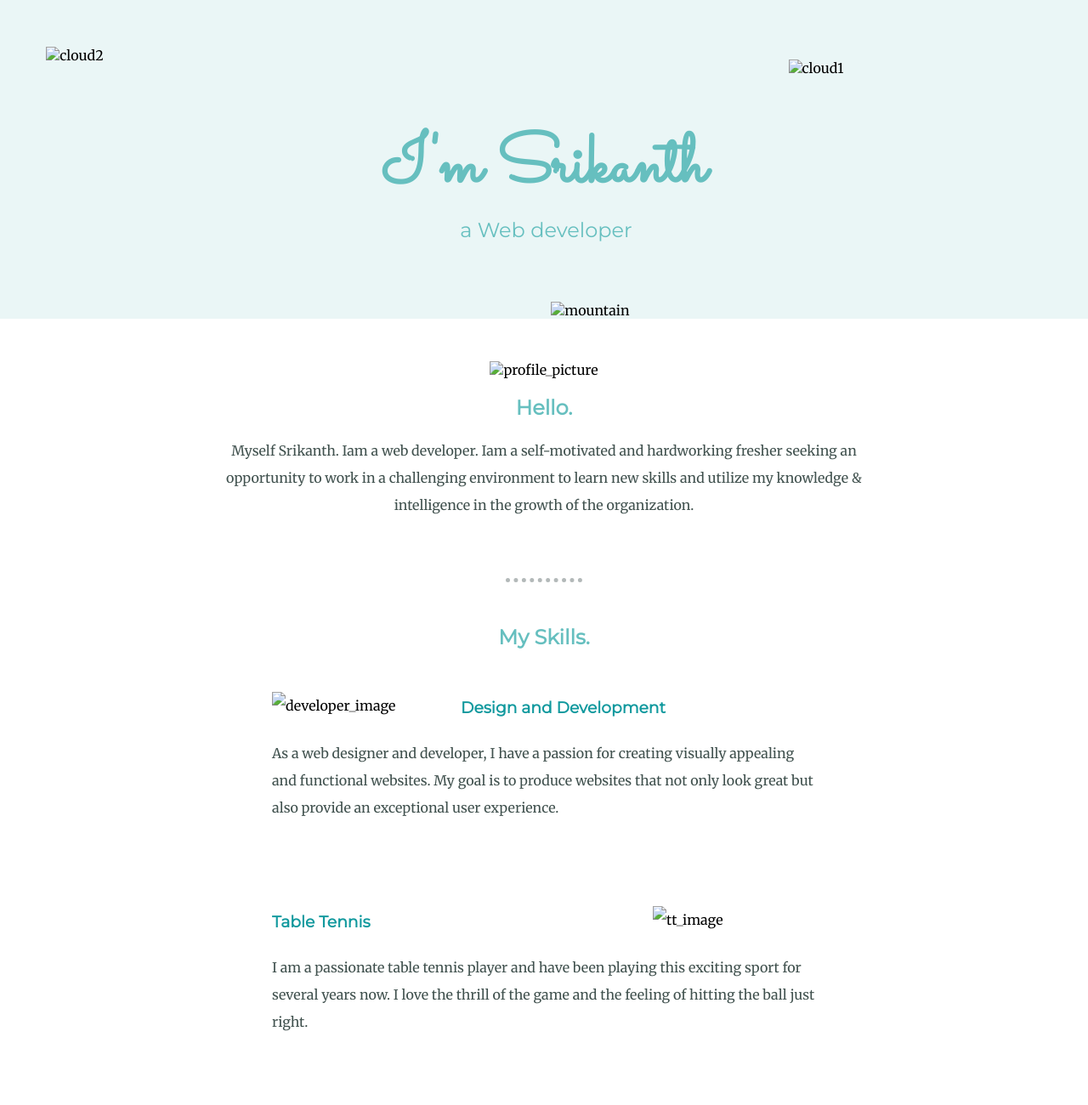
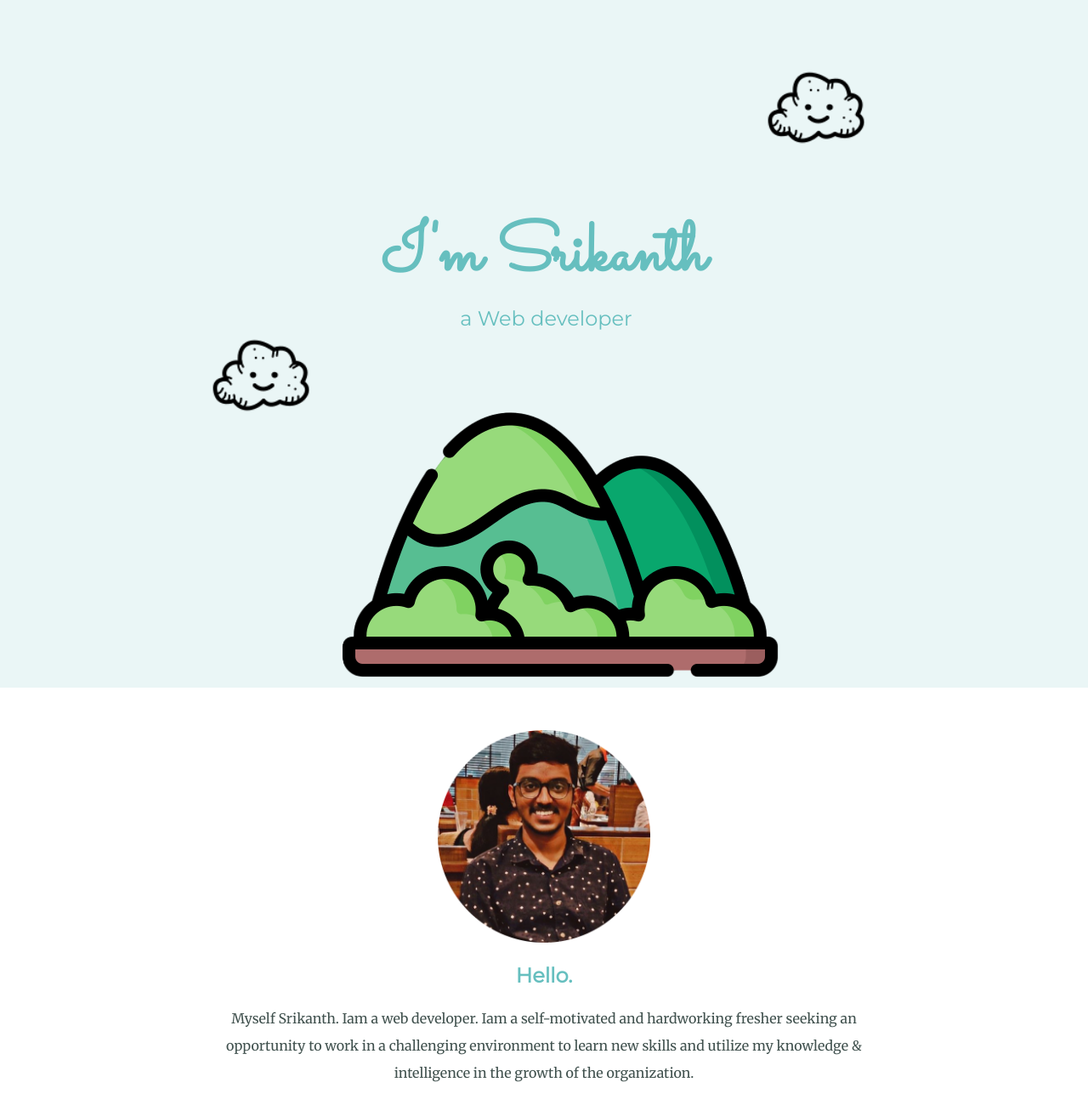
Before and after one commit to 5RIKANTH-REDDY/Personal-Website, a plain HTML site: page index.html in a window 1280 px wide. Shown: the top 1300 px of the page at 85% size. Drawn offline with Linux system fonts and the light colour scheme; files that its build step writes are made by us from their sources.

Commit message:
changed the path for images

```diff
--- a/index.html
+++ b/index.html
@@ -2,7 +2,7 @@
 <head>
     <meta charset="UTF-8">
     <title>Srikanth</title>
-    <link rel="stylesheet" href="css/styles.css">
+    <link rel="stylesheet" href="styles.css">
     <link rel="icon" href="favicon.ico?v=2">
     <link rel="preconnect" href="https://fonts.googleapis.com">
     <link rel="preconnect" href="https://fonts.gstatic.com" crossorigin>
@@ -10,15 +10,15 @@
 </head>
 <body>
     <div class="top_container">
-   <img class="cloud-one" src="images/clouds.png" alt="cloud1">
+   <img class="cloud-one" src="clouds.png" alt="cloud1">
         <h1 class="name">I'm Srikanth</h1>
     <h2 class="developer">a Web developer</h2>
-    <img class="mountain" src="images/mountain.png" alt="mountain">
-<img class="cloud-two" src="images/clouds.png" alt="cloud2">
+    <img class="mountain" src="mountain.png" alt="mountain">
+<img class="cloud-two" src="clouds.png" alt="cloud2">
 </div>
 <div class="middle_container">
     <div class="profile">
-      <img class="image" src="images/Snapchat-294741419-modified.png" alt="profile_picture">
+      <img class="image" src="Snapchat-294741419-modified.png" alt="profile_picture">
       <h2>Hello.</h2>
       <p class="intro">Myself Srikanth. Iam a web developer. Iam a self-motivated and hardworking fresher seeking an opportunity to work in a challenging environment to learn new skills and utilize my knowledge & intelligence in the growth of the organization.</p>
     </div>
@@ -26,13 +26,13 @@
     <div class="skills">
       <h2 class="my-skills">My Skills.</h2>
       <div class="skill-row">
-        <img class="pictures code" src="images/coding.png" alt="developer_image">
+        <img class="pictures code" src="coding.png" alt="developer_image">
         <h3>Design and Development</h3>
 
         <p>As a web designer and developer, I have a passion for creating visually appealing and functional websites. My goal is to produce websites that not only look great but also provide an exceptional user experience.</p>
       </div>
       <div class="skill-row tt-section">
-        <img class="pictures tt" src="images/table-tennis.png" alt="tt_image">
+        <img class="pictures tt" src="table-tennis.png" alt="tt_image">
         <h3>Table Tennis</h3>
         <p>I am a passionate table tennis player and have been playing this exciting sport for several years now. I love the thrill of the game and the feeling of hitting the ball just right. </p>
       </div>
```
